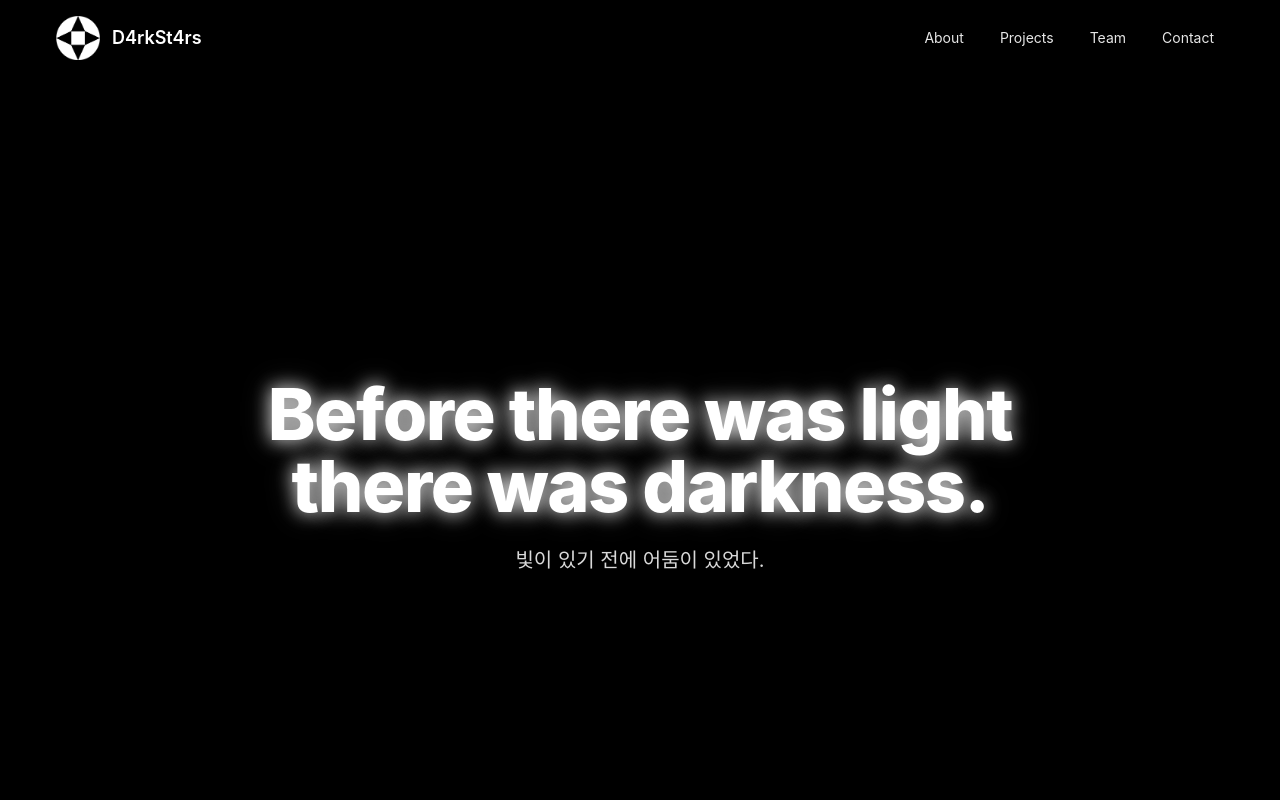
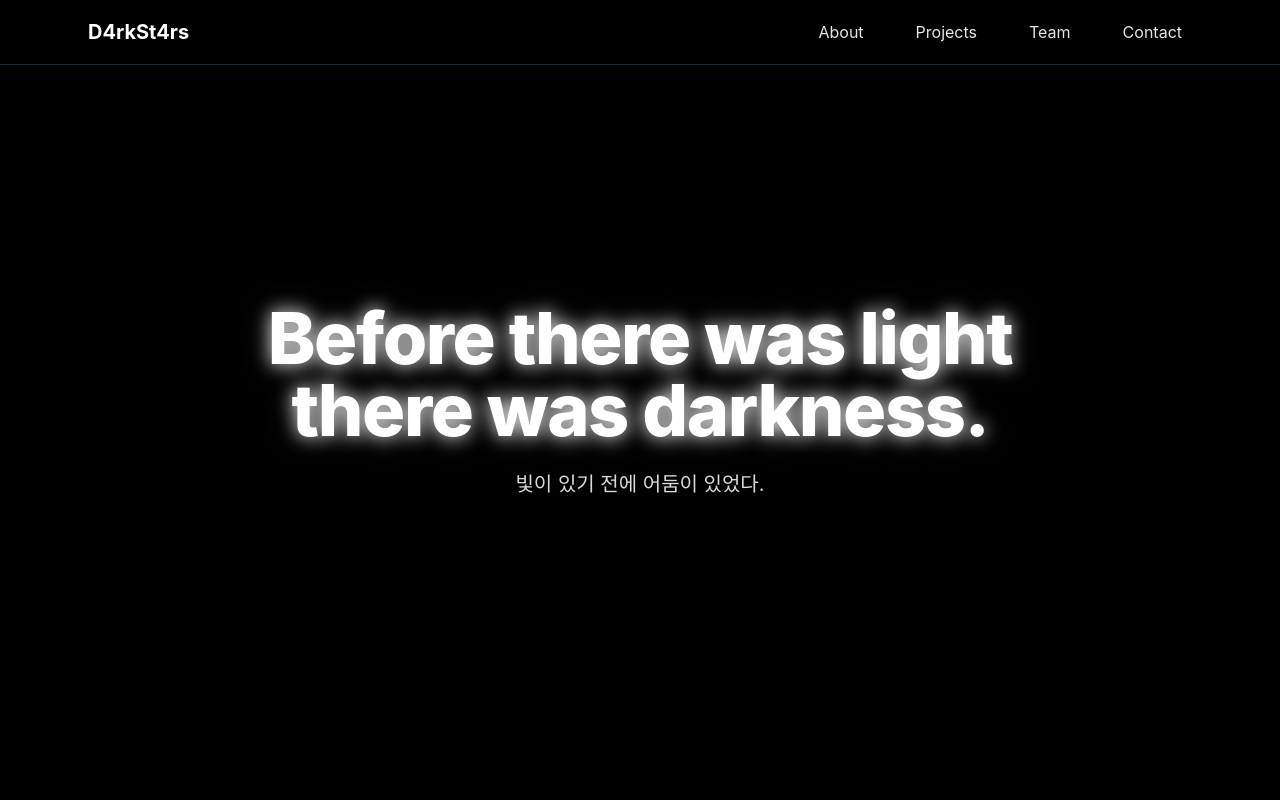
Before and after one commit to d4rkst4rs/d4rkst4rs.github.io, a Next.js app: page / in a window 1280 px wide. Shown: the top 800 px of the page. Built offline with nearby package versions, Linux system fonts and the light colour scheme.

Commit message:
Update NavBar.js

```diff
--- a/components/NavBar.js
+++ b/components/NavBar.js
@@ -1,18 +1,34 @@
 import Link from 'next/link'
 import Image from 'next/image'
 
-export default function NavBar(){
+
+export default function NavBar() {
   return (
-    <nav className="w-full flex items-center justify-between py-4 site-container">
-      <div className="flex items-center space-x-3">
-        <Image src="/d4rkst4rs.png" alt="D4rkSt4rs" width={44} height={44} />
-        <span className="font-semibold text-lg">D4rkSt4rs</span>
-      </div>
-      <div className="space-x-4 text-sm">
-        <a href="#about">About</a>
-        <a href="#projects">Projects</a>
-        <a href="#team">Team</a>
-        <a href="#contact">Contact</a>
+    <nav className="fixed top-0 w-full bg-black/90 backdrop-blur-sm z-50 border-b border-gray-800">
+      <div className="max-w-6xl mx-auto px-4 sm:px-6">
+        <div className="flex justify-between items-center h-16">
+          {/* 로고 - 모바일에서 줄바꿈 방지 */}
+          <div className="text-xl font-bold whitespace-nowrap">
+            D4rkSt4rs
+          </div>
+
+          {/* 데스크탑 메뉴 */}
+          <div className="hidden md:flex space-x-8">
+            <a href="#about" className="hover:text-gray-300 transition-colors">About</a>
+            <a href="#projects" className="hover:text-gray-300 transition-colors">Projects</a>
+            <a href="#team" className="hover:text-gray-300 transition-colors">Team</a>
+            <a href="#contact" className="hover:text-gray-300 transition-colors">Contact</a>
+          </div>
+
+          {/* 모바일 햄버거 메뉴 */}
+          <div className="md:hidden">
+            <button className="p-2">
+              <svg className="w-6 h-6" fill="none" stroke="currentColor" viewBox="0 0 24 24">
+                <path strokeLinecap="round" strokeLinejoin="round" strokeWidth={2} d="M4 6h16M4 12h16M4 18h16" />
+              </svg>
+            </button>
+          </div>
+        </div>
       </div>
     </nav>
   )
```
